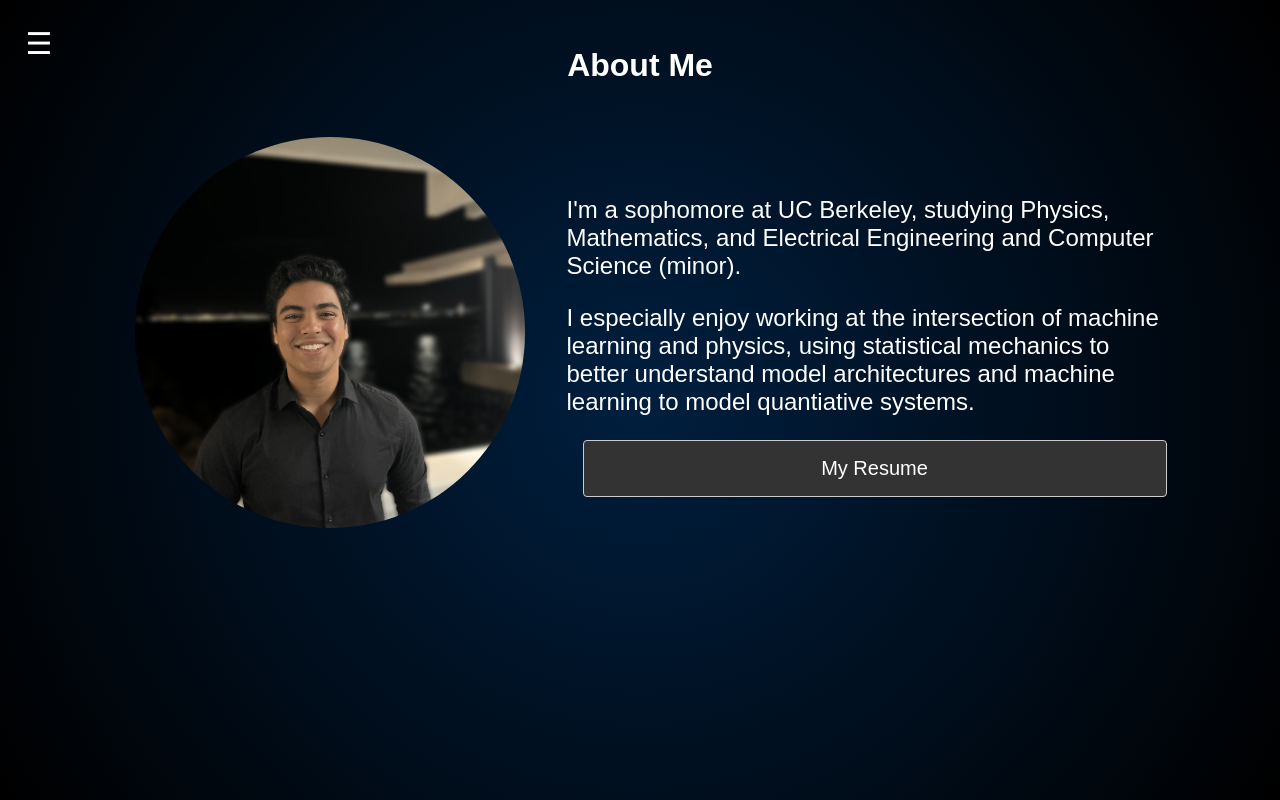
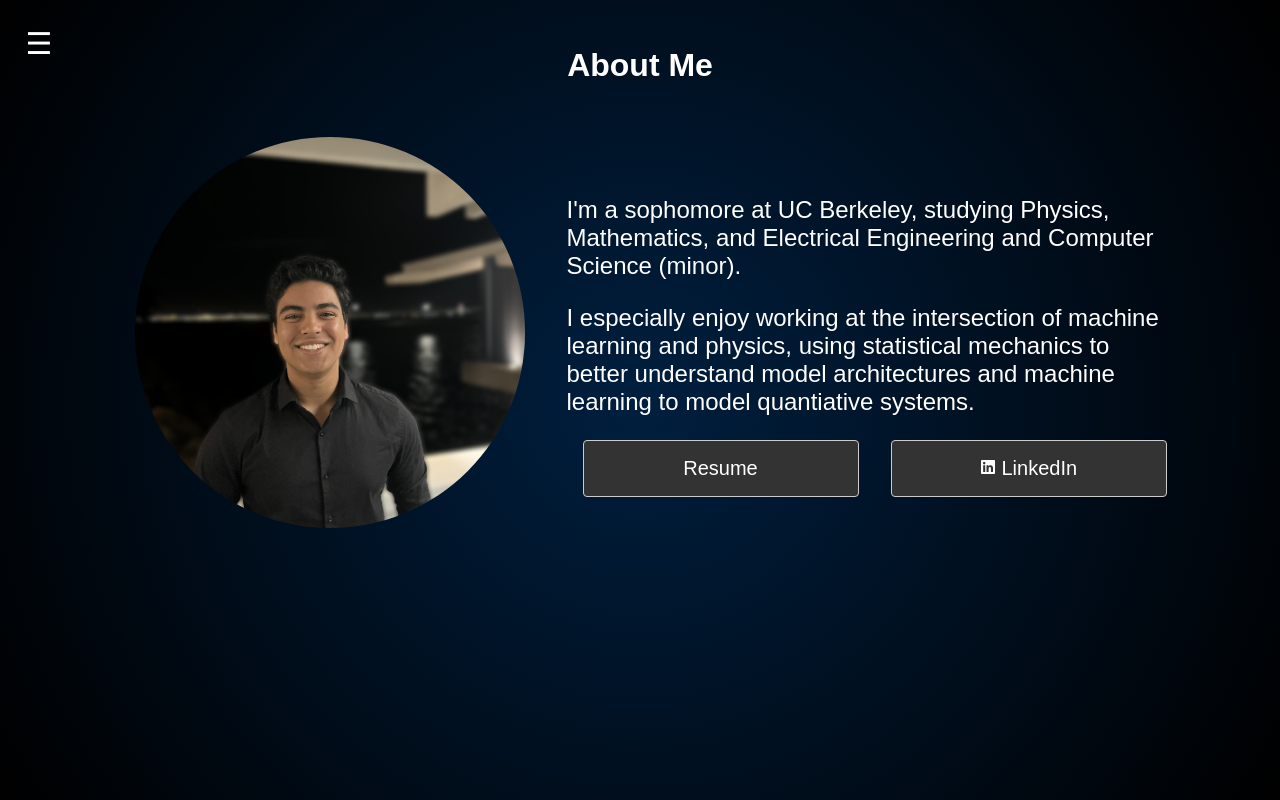
Before and after one commit to divitr/website, a React (Create React App) app: page /about in a window 1280 px wide. Built offline with nearby package versions, Linux system fonts and the light colour scheme.

Commit message:
updated about

```diff
--- a/public/notes/index.html
+++ b/public/notes/index.html
@@ -15,8 +15,9 @@
             <li><a href="/notes/bio.pdf" target="_blank" rel="noopener noreferrer">AP Bio Notes</a></li>
             <li><a href="/notes/csa.pdf" target="_blank" rel="noopener noreferrer">AP CSA Notes</a></li>
             <li><a href="/notes/phys1.pdf" target="_blank" rel="noopener noreferrer">AP Physics 1 Notes</a></li>
-            <li><a href="/notes/ochem_naming.pdf" target="_blank" rel="noopener noreferrer">OChem Naming Conventions</a>
-            </li>
+            <li><a href="/notes/ochem_naming.pdf" target="_blank" rel="noopener noreferrer">OChem Naming Conventions</a></li>
+            <li></li>
+            <li><a href="/notes/uci_abstract.pdf" target="_blank" rel="noopener noreferrer">UCI Abstract</a></li>
         </ul>
     </div>
 </body>
--- a/src/About.js
+++ b/src/About.js
@@ -1,6 +1,7 @@
 import React from 'react';
 import './About.css';
 import AboutImage from './imgs/about_img.png';
+import { FaLinkedin } from 'react-icons/fa';
 
 const About = () => {
   return (
@@ -15,7 +16,10 @@ const About = () => {
           <p>I especially enjoy working at the intersection of machine learning and physics, using statistical mechanics to better understand model architectures and machine learning to model quantiative systems.</p>
           <div className="button-container">
             <a href="https://github.com/divitr/resume_auto_update/blob/main/physics/Divit_Rawal.pdf" target="_blank" className="project-button">
-              <span>My Resume</span>
+              <span>Resume</span>
+            </a>
+            <a href="https://www.linkedin.com/in/divit-rawal" target="_blank" className="project-button">
+              <span><FaLinkedin/> LinkedIn</span>
             </a>
           </div>
         </div>
```
Also changed, not shown: 10 other files (tests, documents, lock files or other folders).
